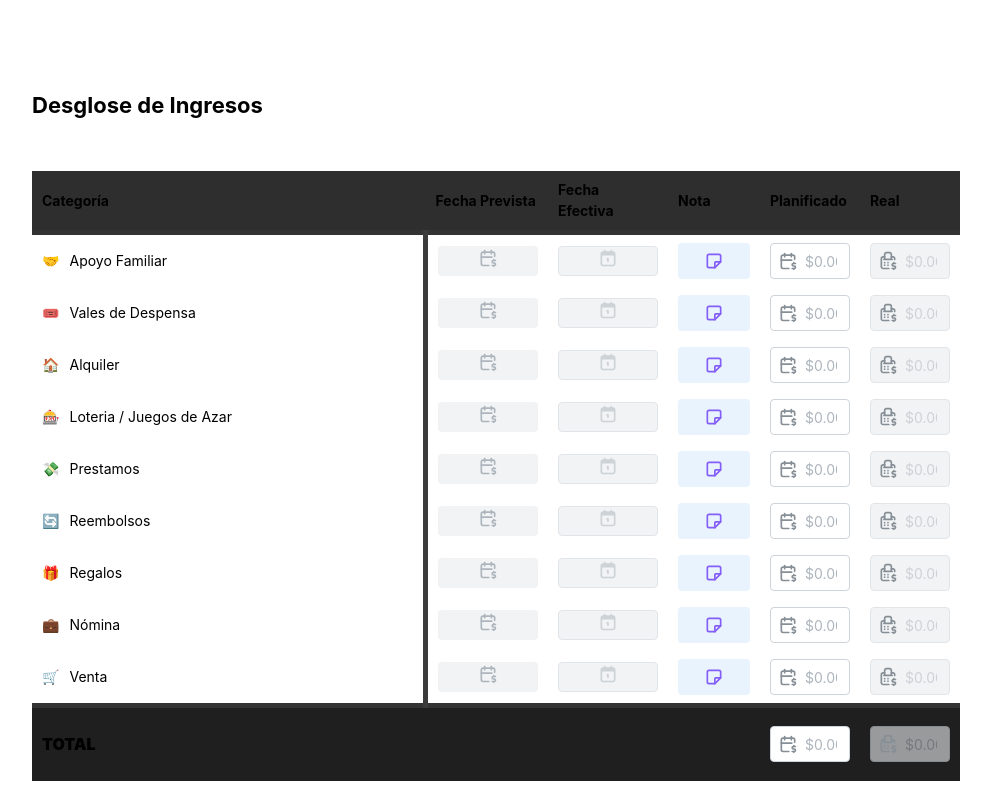
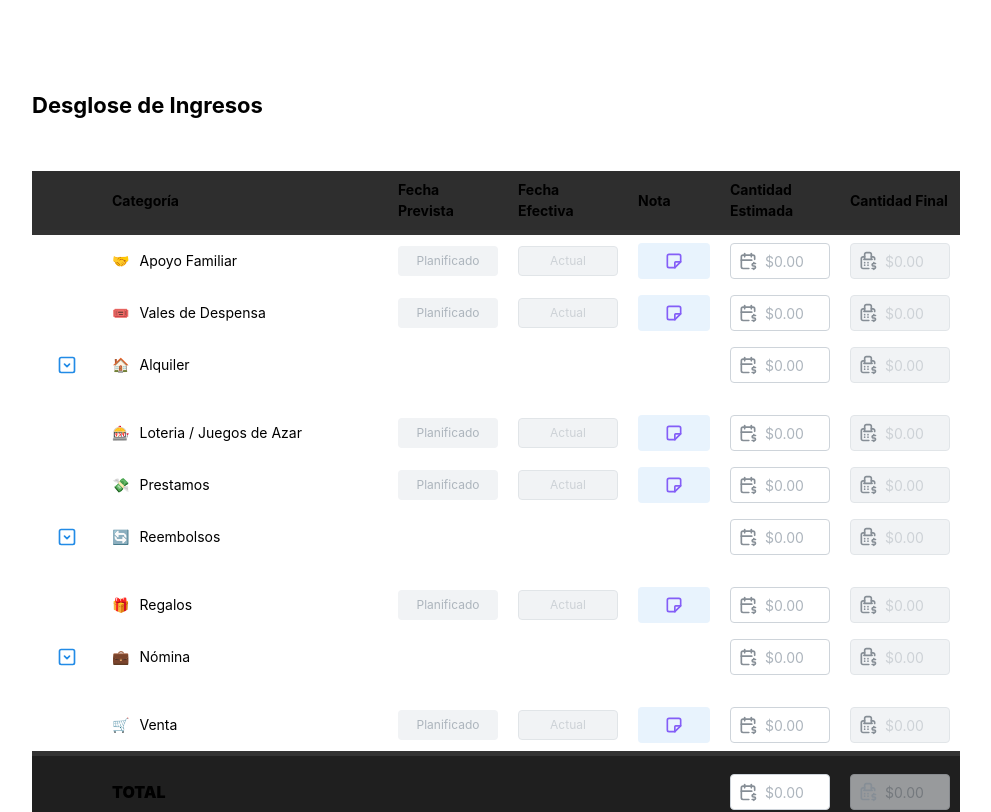
Before and after one commit to mauricio-ruizruiz/finance-manager, a Next.js app: page / in a window 1280 px wide. Shown: the top 812 px of the page, without its empty margins (144-1135 px from the left). Built offline with nearby package versions, Linux system fonts and the light colour scheme.

Commit message:
LAYOUT & DESIGN - Desglose de Ingresos - Implementacion de tabla Acordeon

```diff
--- a/components/PresupuestoMensual/Dashboards/DesgloseDeIngresos/DesgloseDeIngresos.tsx
+++ b/components/PresupuestoMensual/Dashboards/DesgloseDeIngresos/DesgloseDeIngresos.tsx
@@ -1,4 +1,3 @@
-// import React from 'react';
 import React, { useState } from 'react';
 import {
   IconCalendar,
@@ -7,8 +6,21 @@ import {
   IconCashRegister,
   IconNote,
   IconPencil,
+  IconPlus,
+  IconSquareChevronDown,
 } from '@tabler/icons-react';
-import { Box, Button, Flex, Group, NumberInput, Popover, Table, Text, Title } from '@mantine/core';
+import {
+  Accordion,
+  Box,
+  Button,
+  Flex,
+  Group,
+  NumberInput,
+  Popover,
+  Table,
+  Text,
+  Title,
+} from '@mantine/core';
 import { DatePickerInput } from '@mantine/dates';
 import { useDisclosure } from '@mantine/hooks';
 import categoriasIngresos from '../../../Categorias/Ingresos/dataIngresos';
@@ -17,6 +29,7 @@ import classes from './DegloseDeIngresos.module.css';
 import 'dayjs/locale/es';
 
 function DesgloseDeIngresos() {
+  const [value, setValue] = useState<string | null>(null);
   const [opened, { close, open }] = useDisclosure(false);
   const [activePopover, setActivePopover] = React.useState<number | null>(null);
   return (
@@ -25,10 +38,8 @@ function DesgloseDeIngresos() {
         Desglose de Ingresos
       </Title>
       <Table
-        // withColumnBorders
         verticalSpacing={8}
         withRowBorders={false}
-        // withTableBorder
         styles={{
           tfoot: {
             borderTop: '5px solid #333',
@@ -38,53 +49,240 @@ function DesgloseDeIngresos() {
             backgroundColor: 'var(--mantine-color-dark-6)',
             height: 40,
           },
-          // tr: {
-          // height:
-          // padding: '10px 0', // height: 60,
-          // marginTop: 100, // height: 60,
-          // },
         }}
       >
         <Table.Thead>
           <Table.Tr>
+            <Table.Th style={{ width: '60px' }}></Table.Th>
             <Table.Th>Categoría</Table.Th>
-            <Table.Th>
-              Fecha Prevista
-              {/* <Box
-                style={{
-                  width: '200px',
-                  display: 'flex',
-                  flexDirection: 'row',
-                  gap: 6,
-                }}
-              >
-                <span>Fecha</span>
-                <span>Prevista</span>
-              </Box> */}
-            </Table.Th>
-            <Table.Th>
-              Fecha Efectiva
-              {/* <Box style={{ display: 'flex', flexDirection: 'row', gap: 6 }}>
-                <span>Fecha</span>
-                <span>Efectiva</span>
-              </Box> */}
-            </Table.Th>
+            <Table.Th>Fecha Prevista</Table.Th>
+            <Table.Th>Fecha Efectiva</Table.Th>
             <Table.Th>Nota</Table.Th>
-            <Table.Th>Planificado</Table.Th>
-            <Table.Th>Real</Table.Th>
+            <Table.Th>Cantidad Estimada</Table.Th>
+            <Table.Th>Cantidad Final</Table.Th>
           </Table.Tr>
         </Table.Thead>
         <Table.Tbody>
-          {categoriasIngresos.map((categoria) => (
-            <Table.Tr key={categoria.id}>
+          {categoriasIngresos.map((categoria) =>
+            categoria.subcategorias && categoria.subcategorias.length > 0 ? (
+              <React.Fragment key={categoria.id}>
+                <Table.Tr>
+                  <Table.Td>
+                    <Button
+                      variant="subtle"
+                      size="xs"
+                      onClick={() => setValue(value === categoria.nombre ? null : categoria.nombre)}
+                    >
+                      <IconSquareChevronDown size={20} />
+                    </Button>
+                  </Table.Td>
+                  <Table.Td>
+                    <Box style={{ display: 'flex', alignItems: 'center', gap: 10 }}>
+                      <span>{categoria.icon}</span>
+                      <span>{categoria.nombre}</span>
+                    </Box>
+                  </Table.Td>
+                  <Table.Td></Table.Td>
+                  <Table.Td></Table.Td>
+                  <Table.Td></Table.Td>
+                  <Table.Td>
+                    <NumberInput
+                      prefix="$"
+                      placeholder="$0.00"
+                      decimalScale={2}
+                      thousandSeparator=","
+                      hideControls
+                      leftSection={<IconCalendarDollar size={20} />}
+                      withKeyboardEvents={false}
+                      style={{
+                        width: 100,
+                        input: { display: 'flex', alignItems: 'center', justifyContent: 'center' },
+                      }}
+                    />
+                  </Table.Td>
+                  <Table.Td>
+                    <NumberInput
+                      prefix="$"
+                      placeholder="$0.00"
+                      decimalScale={2}
+                      thousandSeparator=","
+                      hideControls
+                      disabled
+                      leftSection={<IconCashRegister size={20} />}
+                      withKeyboardEvents={false}
+                      style={{ width: 100, justifyContent: 'end' }}
+                    />
+                  </Table.Td>
+                </Table.Tr>
+
+                <Table.Tr>
+                  <Table.Td colSpan={7} px={0}>
+                    <Accordion
+                      unstyled
+                      multiple
+                      value={value}
+                      onChange={setValue}
+                      styles={{
+                        content: {
+                          paddingLeft: 0,
+                          paddingRight: 0,
+                        },
+                        item: {
+                          borderBottom: 'none',
+                          // backgroundColor: 'var(--mantine-color-pink-7)',
+                        },
+                      }}
+                    >
+                      <Accordion.Item value={categoria.nombre}>
+                        {/* <Accordion.Control></Accordion.Control> */}
+                        <Accordion.Panel>
+                          <Table verticalSpacing={8} withRowBorders={false}>
+                            <Table.Tbody>
+                              {categoria.subcategorias.map((sub) => (
+                                <>
+                                  <Table.Tr key={sub.id}>
                                     <Table.Td
-                // style={{ width: '100%' }}
+                                      style={{
+                                        display: 'inline-table',
+                                        width: '80px',
+                                      }}
+                                    ></Table.Td>
+                                    <Table.Td
                                       style={{
                                         width: '100%',
-                  // display: 'flex',
-                  // alignItems: 'center',
-                  // gap: 10,
-                  borderRight: '5px solid var(--mantine-color-dark-5)',
+                                      }}
+                                    >
+                                      <Box
+                                        style={{ display: 'flex', alignItems: 'center', gap: 10 }}
+                                      >
+                                        <span>{sub.icon}</span>
+                                        <span>{sub.nombre}</span>
+                                      </Box>
+                                    </Table.Td>
+                                    <Table.Td>
+                                      <DatePickerInput
+                                        valueFormat="DD MMM"
+                                        locale="es"
+                                        placeholder="Planificado"
+                                        clearable
+                                        variant="filled"
+                                        size="xs"
+                                        styles={{
+                                          input: {
+                                            width: 100,
+                                            display: 'flex',
+                                            alignItems: 'center',
+                                            justifyContent: 'center',
+                                          },
+                                        }}
+                                      />
+                                    </Table.Td>
+                                    <Table.Td>
+                                      <DatePickerInput
+                                        valueFormat="DD MMM"
+                                        locale="es"
+                                        placeholder="Actual"
+                                        size="xs"
+                                        disabled
+                                        styles={{
+                                          input: {
+                                            width: 100,
+                                            display: 'flex',
+                                            alignItems: 'center',
+                                            justifyContent: 'center',
+                                            cursor: 'default',
+                                          },
+                                        }}
+                                      />
+                                    </Table.Td>
+                                    <Table.Td>
+                                      <Popover
+                                        width={200}
+                                        position="bottom-start"
+                                        offset={12}
+                                        withArrow
+                                        shadow="md"
+                                        arrowPosition="side"
+                                        arrowOffset={5}
+                                        arrowSize={18}
+                                        opened={activePopover === sub.id}
+                                      >
+                                        <Popover.Target>
+                                          <Button
+                                            px={10}
+                                            onMouseEnter={() => setActivePopover(sub.id)}
+                                            onMouseLeave={() => setActivePopover(null)}
+                                            c={'var(--mantine-color-violet-5)'}
+                                            variant="light"
+                                          >
+                                            <Box
+                                              style={{
+                                                width: 50,
+                                                display: 'flex',
+                                                alignItems: 'center',
+                                                justifyContent: 'center',
+                                                gap: 5,
+                                              }}
+                                            >
+                                              <IconNote size={20} />
+                                            </Box>
+                                          </Button>
+                                        </Popover.Target>
+                                        <Popover.Dropdown style={{ pointerEvents: 'none' }}>
+                                          <Text size="sm">😀 Ejemplo de Nota de Ingresos 💵</Text>
+                                        </Popover.Dropdown>
+                                      </Popover>
+                                    </Table.Td>
+                                    <Table.Td>
+                                      <NumberInput
+                                        prefix="$"
+                                        placeholder="$0.00"
+                                        decimalScale={2}
+                                        thousandSeparator=","
+                                        hideControls
+                                        leftSection={<IconCalendarDollar size={20} />}
+                                        withKeyboardEvents={false}
+                                        style={{
+                                          width: 100,
+                                          input: {
+                                            display: 'flex',
+                                            alignItems: 'center',
+                                            justifyContent: 'center',
+                                          },
+                                        }}
+                                      />
+                                    </Table.Td>
+                                    <Table.Td>
+                                      <NumberInput
+                                        prefix="$"
+                                        placeholder="$0.00"
+                                        decimalScale={2}
+                                        thousandSeparator=","
+                                        hideControls
+                                        disabled
+                                        leftSection={<IconCashRegister size={20} />}
+                                        withKeyboardEvents={false}
+                                        style={{ width: 100, justifyContent: 'end' }}
+                                      />
+                                    </Table.Td>
+                                  </Table.Tr>
+                                </>
+                              ))}
+                            </Table.Tbody>
+                          </Table>
+                        </Accordion.Panel>
+                      </Accordion.Item>
+                    </Accordion>
+                  </Table.Td>
+                </Table.Tr>
+              </React.Fragment>
+            ) : (
+              <Table.Tr key={categoria.id}>
+                <Table.Td></Table.Td>
+                <Table.Td
+                  style={{
+                    width: '100%',
+                    // borderRight: '5px solid var(--mantine-color-dark-5)',
                   }}
                 >
                   <Box style={{ display: 'flex', alignItems: 'center', gap: 10 }}>
@@ -94,22 +292,9 @@ function DesgloseDeIngresos() {
                 </Table.Td>
                 <Table.Td>
                   <DatePickerInput
-                  // className={classes.root}
-                  // maw={180}
                     valueFormat="DD MMM"
                     locale="es"
-                  // label="Pick date"
-                  // placeholder="Planificado"
-                  placeholder={<IconCalendarDollar size={20} />}
-                  // placeholder={
-                  //   <>
-                  //     <div style={{ display: 'flex', flexDirection: 'row', gap: 6 }}>
-                  //       <div style={{ flex: 1 }}></div>
-                  //       <IconCalendarDollar size={20} />
-                  //       {/* <div>Previsto</div> */}
-                  //     </div>
-                  //   </>
-                  // }
+                    placeholder="Planificado"
                     clearable
                     variant="filled"
                     size="xs"
@@ -119,28 +304,17 @@ function DesgloseDeIngresos() {
                         display: 'flex',
                         alignItems: 'center',
                         justifyContent: 'center',
-                      // alignSelf: 'center',
-                      // margin: '0 auto',
-                      // marginLeft: 50,
-                      // color: 'var(--mantine-color-grape-4)', // tu color preferido
-                      // color: 'var(--mantine-color-cyan-3)', // tu color preferido
-                      // backgroundColor: 'var(--mantine-color-dark-8)', // opcional
                       },
                     }}
                   />
                 </Table.Td>
                 <Table.Td>
                   <DatePickerInput
-                  // className={classes.root}
                     valueFormat="DD MMM"
                     locale="es"
-                  // label="Pick date"
                     placeholder="Actual"
-                  placeholder={<IconCalendarFilled size={20} />}
                     size="xs"
-                  // variant="filled"
                     disabled
-                  // maw={60}
                     styles={{
                       input: {
                         width: 100,
@@ -148,12 +322,6 @@ function DesgloseDeIngresos() {
                         alignItems: 'center',
                         justifyContent: 'center',
                         cursor: 'default',
-                      // alignSelf: 'center',
-                      // margin: '0 auto',
-                      // marginLeft: 50,
-                      // color: 'var(--mantine-color-grape-4)', // tu color preferido
-                      // color: 'var(--mantine-color-cyan-3)', // tu color preferido
-                      // backgroundColor: 'var(--mantine-color-dark-8)', // opcional
                       },
                     }}
                   />
@@ -173,7 +341,6 @@ function DesgloseDeIngresos() {
                     <Popover.Target>
                       <Button
                         px={10}
-                      // mx={5}
                         onMouseEnter={() => setActivePopover(categoria.id)}
                         onMouseLeave={() => setActivePopover(null)}
                         c={'var(--mantine-color-violet-5)'}
@@ -189,7 +356,6 @@ function DesgloseDeIngresos() {
                           }}
                         >
                           <IconNote size={20} />
-                        {/* <span>{'Notas '}</span> */}
                         </Box>
                       </Button>
                     </Popover.Target>
@@ -200,7 +366,6 @@ function DesgloseDeIngresos() {
                 </Table.Td>
                 <Table.Td>
                   <NumberInput
-                  // label="Planificado"
                     prefix="$"
                     placeholder="$0.00"
                     decimalScale={2}
@@ -209,9 +374,45 @@ function DesgloseDeIngresos() {
                     leftSection={<IconCalendarDollar size={20} />}
                     withKeyboardEvents={false}
                     style={{
-                    width: 80,
+                      width: 100,
+                      input: { display: 'flex', alignItems: 'center', justifyContent: 'center' },
+                    }}
+                  />
+                </Table.Td>
+                <Table.Td>
+                  <NumberInput
+                    prefix="$"
+                    placeholder="$0.00"
+                    decimalScale={2}
+                    thousandSeparator=","
+                    hideControls
+                    disabled
+                    leftSection={<IconCashRegister size={20} />}
+                    withKeyboardEvents={false}
+                    style={{ width: 100, justifyContent: 'end' }}
+                  />
+                </Table.Td>
+              </Table.Tr>
+            )
+          )}
+        </Table.Tbody>
+        <Table.Tfoot>
+          <Table.Tr h={75} bg=" var(--mantine-color-dark-8)">
+            <Table.Td></Table.Td>
+            <Table.Td colSpan={4}>
+              <Text fw={900}>TOTAL</Text>
+            </Table.Td>
+            <Table.Td>
+              <NumberInput
+                prefix="$"
+                placeholder="$0.00"
+                decimalScale={2}
+                thousandSeparator=","
+                hideControls
+                leftSection={<IconCalendarDollar size={20} />}
+                withKeyboardEvents={false}
+                style={{
                   input: {
-                      // width: 100,
                     display: 'flex',
                     alignItems: 'center',
                     justifyContent: 'center',
@@ -221,8 +422,6 @@ function DesgloseDeIngresos() {
             </Table.Td>
             <Table.Td>
               <NumberInput
-                  // maw={80}
-                  // label="Planificado"
                 prefix="$"
                 placeholder="$0.00"
                 decimalScale={2}
@@ -232,74 +431,8 @@ function DesgloseDeIngresos() {
                 leftSection={<IconCashRegister size={20} />}
                 withKeyboardEvents={false}
                 style={{
-                    width: 80,
-                    // width: '100%',
-                    // display: 'flex',
-                    // alignItems: 'center',
+                  width: 100,
                   justifyContent: 'end',
-                    // root: {
-                    //   width: '100%',
-                    //   display: 'flex',
-                    //   alignItems: 'center',
-                    //   justifyContent: 'end',
-                    // },
-                  }}
-                ></NumberInput>
-              </Table.Td>
-            </Table.Tr>
-          ))}
-        </Table.Tbody>
-        <Table.Tfoot>
-          <Table.Tr h={75} bg=" var(--mantine-color-dark-8)">
-            <Table.Td colSpan={4}>
-              <Text fw={900}>TOTAL</Text>
-            </Table.Td>
-            <Table.Td>
-              <NumberInput
-                // style={{ display: 'flex', alignItems: 'center', justifyContent: 'center' }}
-                // label="Planificado"
-                prefix="$"
-                placeholder="$0.00"
-                decimalScale={2}
-                thousandSeparator=","
-                hideControls
-                leftSection={<IconCalendarDollar size={20} />}
-                withKeyboardEvents={false}
-                style={{
-                  // width: 80,
-                  input: {
-                    // width: 100,
-                    display: 'flex',
-                    alignItems: 'center',
-                    justifyContent: 'center',
-                  },
-                }}
-              ></NumberInput>
-            </Table.Td>
-            <Table.Td>
-              <NumberInput
-                // maw={80}
-                // label="Planificado"
-                prefix="$"
-                placeholder="$0.00"
-                decimalScale={2}
-                thousandSeparator=","
-                hideControls
-                disabled
-                leftSection={<IconCashRegister size={20} />}
-                withKeyboardEvents={false}
-                style={{
-                  width: 80,
-                  // width: '100%',
-                  // display: 'flex',
-                  // alignItems: 'center',
-                  justifyContent: 'end',
-                  // root: {
-                  //   width: '100%',
-                  //   display: 'flex',
-                  //   alignItems: 'center',
-                  //   justifyContent: 'end',
-                  // },
                 }}
               ></NumberInput>
             </Table.Td>
```
Lines whose indentation alone changed are shown as unchanged.
